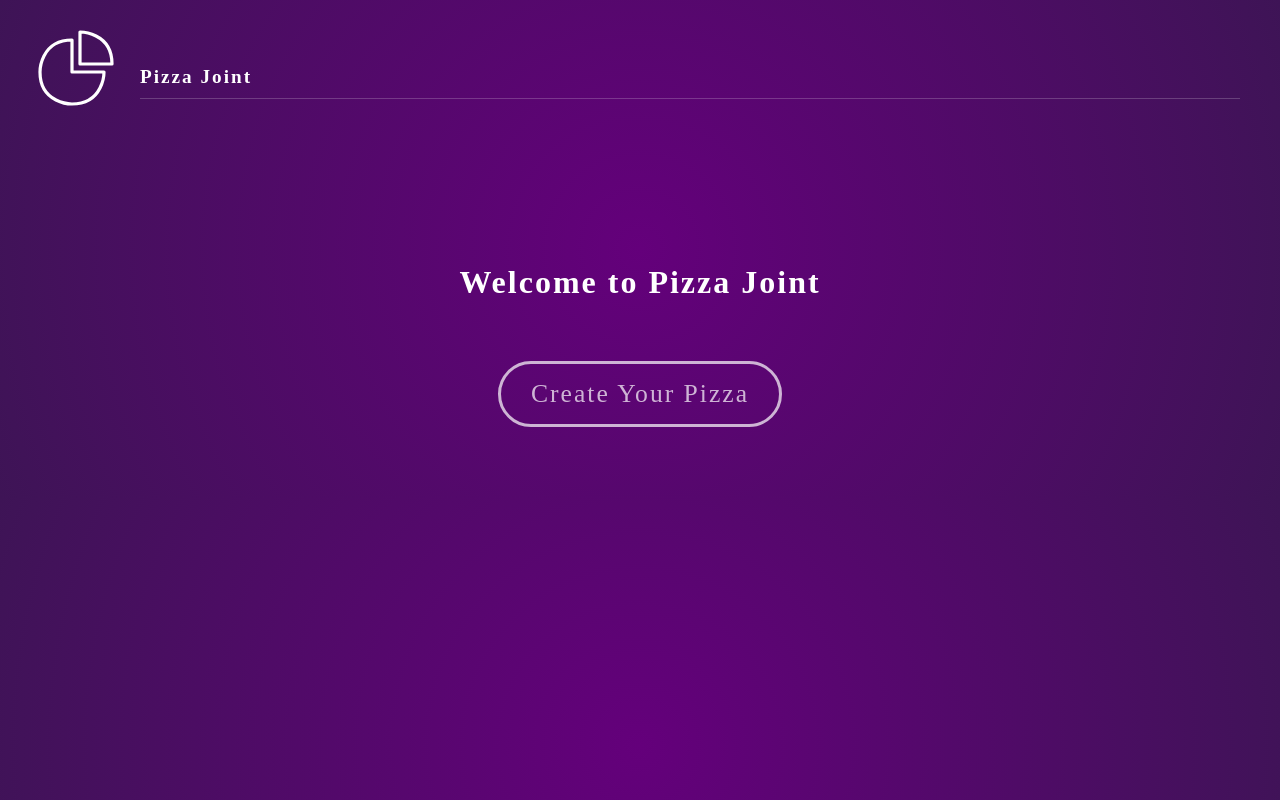
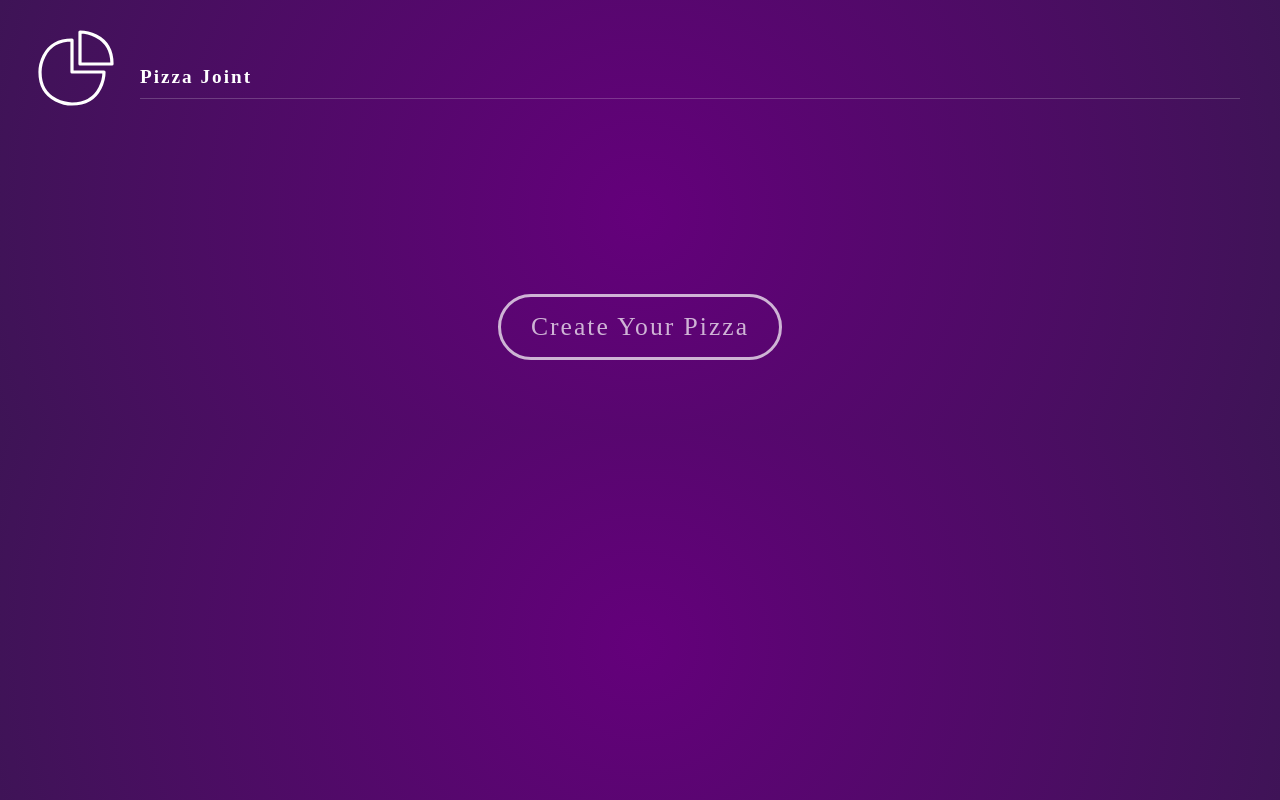
Before and after one commit to adexterity/pizzaZone, a React (Vite) app in the folder pizzaZone/: page / in a window 1280 px wide. Built offline with nearby package versions, Linux system fonts and the light colour scheme; a web font is replaced by a local one.

Commit message:
using the AnimatePresence to exit item on the page

```diff
--- a/pizzaZone/src/components/Home.tsx
+++ b/pizzaZone/src/components/Home.tsx
@@ -1,5 +1,6 @@
 import { Link } from "react-router-dom";
-import { motion } from "framer-motion";
+import { motion, AnimatePresence } from "framer-motion";
+import { useState } from "react";
 
 const buttonVariants = {
   /*  visible: {
@@ -18,6 +19,11 @@ const buttonVariants = {
 };
 
 const Home = () => {
+  const [item, setItem] = useState(true);
+
+  setTimeout(() => {
+    setItem(false);
+  }, 4000);
   return (
     <motion.div
       initial={{ opacity: 0 }}
@@ -25,7 +31,9 @@ const Home = () => {
       transition={{ delay: 1, duration: 1.5 }}
       className="home container"
     >
-      <h2>Welcome to Pizza Joint</h2>
+      <AnimatePresence>
+        {item && <motion.h2 exit={{x: 2000}} >Welcome to Pizza Joint</motion.h2>}
+      </AnimatePresence>
       <Link to="/base">
         <motion.button
           variants={buttonVariants}
```
